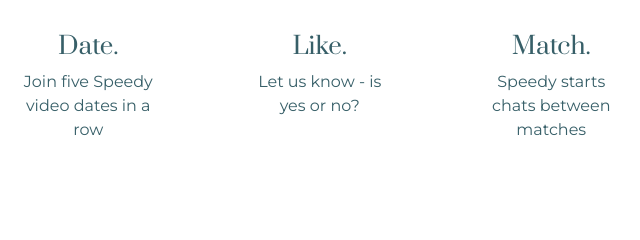
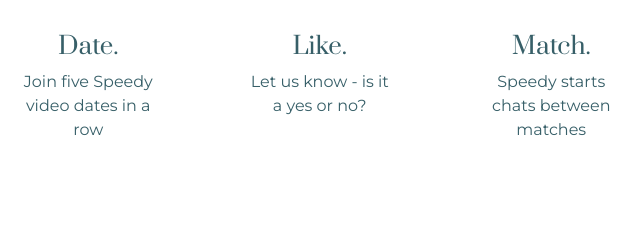
Before and after one commit to natashabutt/Speedy1, a plain HTML site: page index.html in a window 1280 px wide. Shown: the part 1130-1370 px from the top of the page, 436-1076 px from the left. Drawn offline with nearby package versions, Linux system fonts and the light colour scheme.

Commit message:
Update index.html

```diff
--- a/index.html
+++ b/index.html
@@ -119,7 +119,7 @@
         <div class="feature-box col-lg-3 col-md-6">
           <i class="icon fas fa-thumbs-up fa-4x"></i>
           <h3 class="feature-title">Like.</h3>
-          <p>Let us know - is yes or no?</p>
+          <p>Let us know - is it a yes or no?</p>
         </div>
 
         <div class="feature-box col-lg-3 col-md-6">
```
